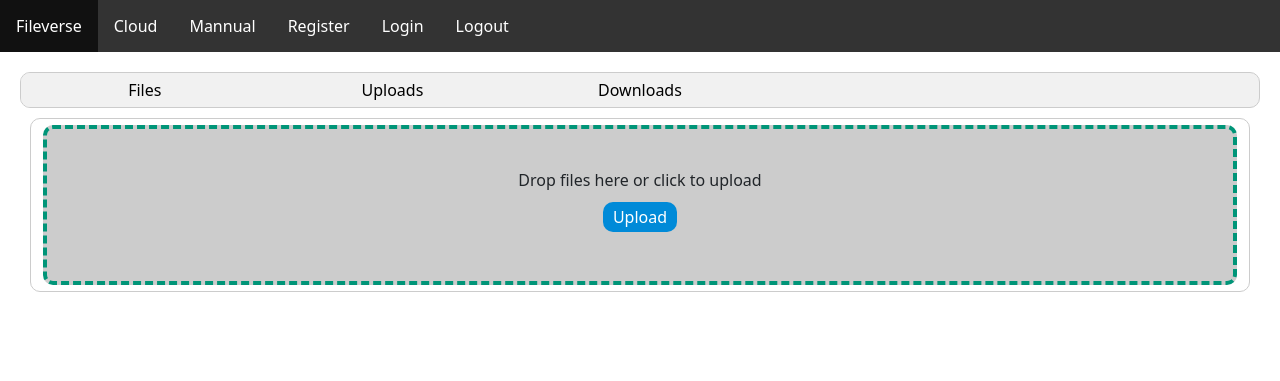
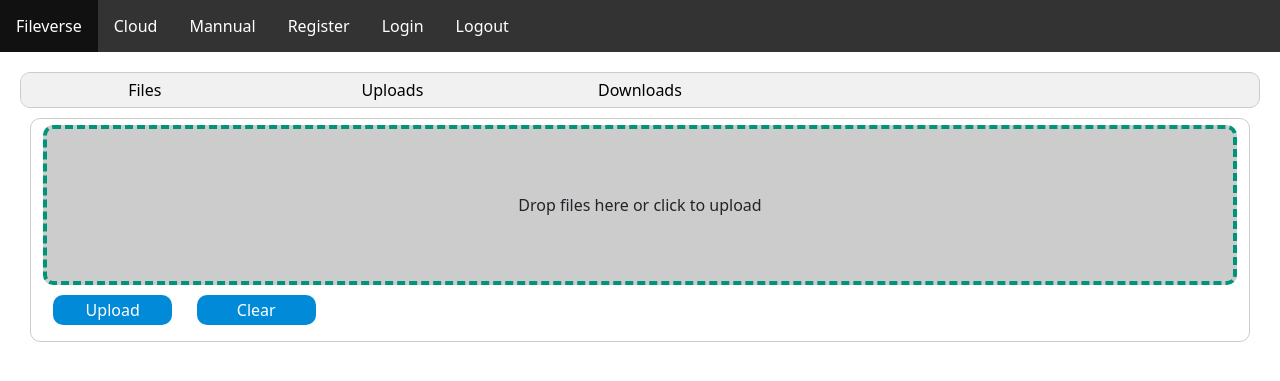
Before and after one commit to rockjia1996/fileverse, a Flask app: page /files in a window 1280 px wide, after a click on "Uploads". Shown: the top 381 px of the page. Run offline with Flask 2, Linux system fonts and the light colour scheme; some libraries are stand-ins or nearby versions.

```diff
--- a/fileverse/static/style.css
+++ b/fileverse/static/style.css
@@ -76,6 +76,7 @@
     border-radius: 10px;
     padding: 3px 10px;
     margin: 10px;
+    width: 10%;
 }
 
 /* Upload Details */
--- a/fileverse/templates/files/files.html
+++ b/fileverse/templates/files/files.html
@@ -51,9 +51,10 @@
     <div class="drop-zone">
       <span class="drop-zone__prompt">Drop files here or click to upload</span>
       <input class="drop-zone__input" type="file" name="file" multiple />
-      <button class="drop-zone__submit" type="submit" onclick="uploadFile(event)">Upload</button>
     </div>
 
+    <button class="drop-zone__submit" type="submit" onclick="uploadFile(event)">Upload</button>
+    <button class="drop-zone__submit" type="submit" onclick="">Clear</button>
     <div class="upload-details">
     </div>
 
```
